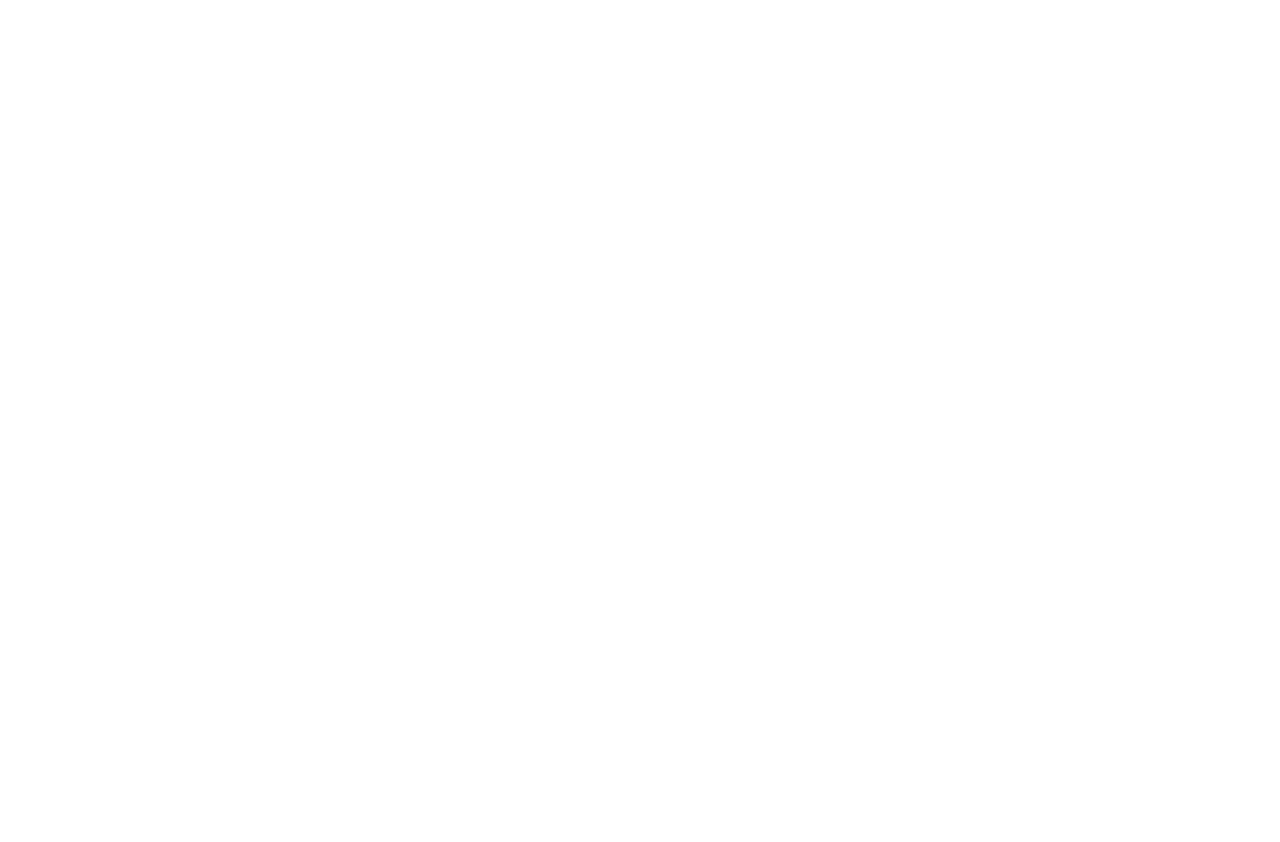
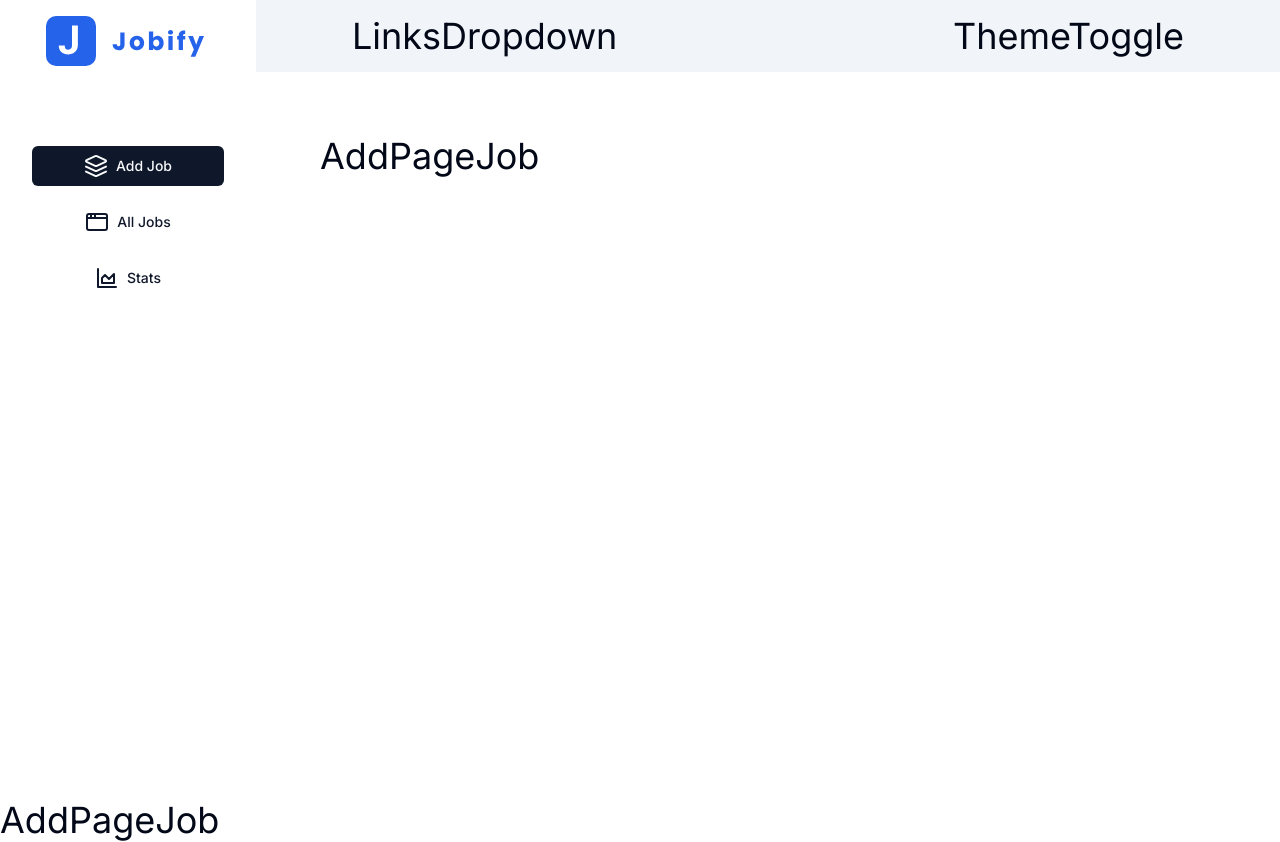
Before and after one commit to AbdullahTami/jobify, a Next.js app: page /add-job in a window 1280 px wide. Before the commit the page ends 800 px from the top, so only its background shows below. Built offline with nearby package versions, Linux system fonts and the light colour scheme.

Commit message:
dashboard initial layout done

```diff
--- a/app/(dashboard)/add-job/page.tsx
+++ b/app/(dashboard)/add-job/page.tsx
@@ -1,5 +1,5 @@
 import React from "react";
 
 export default function AddPageJob() {
-  return <h1 className="text-4xl"></h1>;
+  return <h1 className="text-4xl">AddPageJob</h1>;
 }
--- a/app/(dashboard)/layout.tsx
+++ b/app/(dashboard)/layout.tsx
@@ -1,5 +1,21 @@
-import React from "react";
+import Navbar from "@/components/Navbar";
+import Sidebar from "@/components/Sidebar";
+import { PropsWithChildren } from "react";
 
-export default function Layout({ children }: { children: React.ReactNode }) {
-  return <div>{children}</div>;
+export default function Layout({ children }: PropsWithChildren) {
+  return (
+    <main className="grid lg:grid-cols-5">
+      {/* First-col hide on small screen */}
+      <div className="hidden lg:block log:col-span-1 lg:min-h-screen">
+        <Sidebar />
+      </div>
+
+      {/* Second-col hide dropdown on big screen */}
+      <div className="lg:col-span-4">
+        <Navbar />
+        <div className="py-16 px-4 sm:px-8 lg:px-16">{children}</div>
+      </div>
+      {children}
+    </main>
+  );
 }
--- /dev/null
+++ b/components/LinksDropdown.tsx
@@ -0,0 +1,5 @@
+import React from "react";
+
+export default function LinksDropdown() {
+  return <h1 className="text-4xl">LinksDropdown</h1>;
+}
--- /dev/null
+++ b/components/Navbar.tsx
@@ -0,0 +1,16 @@
+import React from "react";
+import LinksDropdown from "./LinksDropdown";
+import ThemeToggle from "./ThemeToggle";
+import { UserButton } from "@clerk/nextjs";
+
+export default function Navbar() {
+  return (
+    <nav className="bg-muted py-4 sm:px-16 lg:px-24 px-4 flex items-center justify-between">
+      <LinksDropdown />
+      <div className="flex items-center gap-x-4">
+        <ThemeToggle />
+        <UserButton />
+      </div>
+    </nav>
+  );
+}
--- /dev/null
+++ b/components/Sidebar.tsx
@@ -0,0 +1,34 @@
+"use client";
+
+import Image from "next/image";
+import Logo from "@/assets/logo.svg";
+import { usePathname } from "next/navigation";
+import links from "@/utils/links";
+import { Button } from "./ui/button";
+import Link from "next/link";
+
+export default function Sidebar() {
+  const pathname = usePathname();
+  console.log(pathname);
+
+  return (
+    <aside className="py-4 px-8 bg-mutated h-full">
+      <Image src={Logo} alt="Logo" className="mx-auto" />
+      <div className="flex flex-col mt-20 gap-y-4">
+        {links.map((link) => {
+          return (
+            <Button
+              asChild
+              key={link.href}
+              variant={pathname === link.href ? "default" : "link"}
+            >
+              <Link href={link.href} className="flex items-center gap-x-2">
+                {link.icon} <span className="capitalize">{link.label}</span>
+              </Link>
+            </Button>
+          );
+        })}
+      </div>
+    </aside>
+  );
+}
--- /dev/null
+++ b/components/ThemeToggle.tsx
@@ -0,0 +1,5 @@
+import React from "react";
+
+export default function ThemeToggle() {
+  return <h1 className="text-4xl">ThemeToggle</h1>;
+}
--- /dev/null
+++ b/components/ui/dropdown-menu.tsx
@@ -0,0 +1,200 @@
+"use client"
+
+import * as React from "react"
+import * as DropdownMenuPrimitive from "@radix-ui/react-dropdown-menu"
+import { Check, ChevronRight, Circle } from "lucide-react"
+
+import { cn } from "@/lib/utils"
+
+const DropdownMenu = DropdownMenuPrimitive.Root
+
+const DropdownMenuTrigger = DropdownMenuPrimitive.Trigger
+
+const DropdownMenuGroup = DropdownMenuPrimitive.Group
+
+const DropdownMenuPortal = DropdownMenuPrimitive.Portal
+
+const DropdownMenuSub = DropdownMenuPrimitive.Sub
+
+const DropdownMenuRadioGroup = DropdownMenuPrimitive.RadioGroup
+
+const DropdownMenuSubTrigger = React.forwardRef<
+  React.ElementRef<typeof DropdownMenuPrimitive.SubTrigger>,
+  React.ComponentPropsWithoutRef<typeof DropdownMenuPrimitive.SubTrigger> & {
+    inset?: boolean
+  }
+>(({ className, inset, children, ...props }, ref) => (
+  <DropdownMenuPrimitive.SubTrigger
+    ref={ref}
+    className={cn(
+      "flex cursor-default select-none items-center rounded-sm px-2 py-1.5 text-sm outline-none focus:bg-accent data-[state=open]:bg-accent",
+      inset && "pl-8",
+      className
+    )}
+    {...props}
+  >
+    {children}
+    <ChevronRight className="ml-auto h-4 w-4" />
+  </DropdownMenuPrimitive.SubTrigger>
+))
+DropdownMenuSubTrigger.displayName =
+  DropdownMenuPrimitive.SubTrigger.displayName
+
+const DropdownMenuSubContent = React.forwardRef<
+  React.ElementRef<typeof DropdownMenuPrimitive.SubContent>,
+  React.ComponentPropsWithoutRef<typeof DropdownMenuPrimitive.SubContent>
+>(({ className, ...props }, ref) => (
+  <DropdownMenuPrimitive.SubContent
+    ref={ref}
+    className={cn(
+      "z-50 min-w-[8rem] overflow-hidden rounded-md border bg-popover p-1 text-popover-foreground shadow-lg data-[state=open]:animate-in data-[state=closed]:animate-out data-[state=closed]:fade-out-0 data-[state=open]:fade-in-0 data-[state=closed]:zoom-out-95 data-[state=open]:zoom-in-95 data-[side=bottom]:slide-in-from-top-2 data-[side=left]:slide-in-from-right-2 data-[side=right]:slide-in-from-left-2 data-[side=top]:slide-in-from-bottom-2",
+      className
+    )}
+    {...props}
+  />
+))
+DropdownMenuSubContent.displayName =
+  DropdownMenuPrimitive.SubContent.displayName
+
+const DropdownMenuContent = React.forwardRef<
+  React.ElementRef<typeof DropdownMenuPrimitive.Content>,
+  React.ComponentPropsWithoutRef<typeof DropdownMenuPrimitive.Content>
+>(({ className, sideOffset = 4, ...props }, ref) => (
+  <DropdownMenuPrimitive.Portal>
+    <DropdownMenuPrimitive.Content
+      ref={ref}
+      sideOffset={sideOffset}
+      className={cn(
+        "z-50 min-w-[8rem] overflow-hidden rounded-md border bg-popover p-1 text-popover-foreground shadow-md data-[state=open]:animate-in data-[state=closed]:animate-out data-[state=closed]:fade-out-0 data-[state=open]:fade-in-0 data-[state=closed]:zoom-out-95 data-[state=open]:zoom-in-95 data-[side=bottom]:slide-in-from-top-2 data-[side=left]:slide-in-from-right-2 data-[side=right]:slide-in-from-left-2 data-[side=top]:slide-in-from-bottom-2",
+        className
+      )}
+      {...props}
+    />
+  </DropdownMenuPrimitive.Portal>
+))
+DropdownMenuContent.displayName = DropdownMenuPrimitive.Content.displayName
+
+const DropdownMenuItem = React.forwardRef<
+  React.ElementRef<typeof DropdownMenuPrimitive.Item>,
+  React.ComponentPropsWithoutRef<typeof DropdownMenuPrimitive.Item> & {
+    inset?: boolean
+  }
+>(({ className, inset, ...props }, ref) => (
+  <DropdownMenuPrimitive.Item
+    ref={ref}
+    className={cn(
+      "relative flex cursor-default select-none items-center rounded-sm px-2 py-1.5 text-sm outline-none transition-colors focus:bg-accent focus:text-accent-foreground data-[disabled]:pointer-events-none data-[disabled]:opacity-50",
+      inset && "pl-8",
+      className
+    )}
+    {...props}
+  />
+))
+DropdownMenuItem.displayName = DropdownMenuPrimitive.Item.displayName
+
+const DropdownMenuCheckboxItem = React.forwardRef<
+  React.ElementRef<typeof DropdownMenuPrimitive.CheckboxItem>,
+  React.ComponentPropsWithoutRef<typeof DropdownMenuPrimitive.CheckboxItem>
+>(({ className, children, checked, ...props }, ref) => (
+  <DropdownMenuPrimitive.CheckboxItem
+    ref={ref}
+    className={cn(
+      "relative flex cursor-default select-none items-center rounded-sm py-1.5 pl-8 pr-2 text-sm outline-none transition-colors focus:bg-accent focus:text-accent-foreground data-[disabled]:pointer-events-none data-[disabled]:opacity-50",
+      className
+    )}
+    checked={checked}
+    {...props}
+  >
+    <span className="absolute left-2 flex h-3.5 w-3.5 items-center justify-center">
+      <DropdownMenuPrimitive.ItemIndicator>
+        <Check className="h-4 w-4" />
+      </DropdownMenuPrimitive.ItemIndicator>
+    </span>
+    {children}
+  </DropdownMenuPrimitive.CheckboxItem>
+))
+DropdownMenuCheckboxItem.displayName =
+  DropdownMenuPrimitive.CheckboxItem.displayName
+
+const DropdownMenuRadioItem = React.forwardRef<
+  React.ElementRef<typeof DropdownMenuPrimitive.RadioItem>,
+  React.ComponentPropsWithoutRef<typeof DropdownMenuPrimitive.RadioItem>
+>(({ className, children, ...props }, ref) => (
+  <DropdownMenuPrimitive.RadioItem
+    ref={ref}
+    className={cn(
+      "relative flex cursor-default select-none items-center rounded-sm py-1.5 pl-8 pr-2 text-sm outline-none transition-colors focus:bg-accent focus:text-accent-foreground data-[disabled]:pointer-events-none data-[disabled]:opacity-50",
+      className
+    )}
+    {...props}
+  >
+    <span className="absolute left-2 flex h-3.5 w-3.5 items-center justify-center">
+      <DropdownMenuPrimitive.ItemIndicator>
+        <Circle className="h-2 w-2 fill-current" />
+      </DropdownMenuPrimitive.ItemIndicator>
+    </span>
+    {children}
+  </DropdownMenuPrimitive.RadioItem>
+))
+DropdownMenuRadioItem.displayName = DropdownMenuPrimitive.RadioItem.displayName
+
+const DropdownMenuLabel = React.forwardRef<
+  React.ElementRef<typeof DropdownMenuPrimitive.Label>,
+  React.ComponentPropsWithoutRef<typeof DropdownMenuPrimitive.Label> & {
+    inset?: boolean
+  }
+>(({ className, inset, ...props }, ref) => (
+  <DropdownMenuPrimitive.Label
+    ref={ref}
+    className={cn(
+      "px-2 py-1.5 text-sm font-semibold",
+      inset && "pl-8",
+      className
+    )}
+    {...props}
+  />
+))
+DropdownMenuLabel.displayName = DropdownMenuPrimitive.Label.displayName
+
+const DropdownMenuSeparator = React.forwardRef<
+  React.ElementRef<typeof DropdownMenuPrimitive.Separator>,
+  React.ComponentPropsWithoutRef<typeof DropdownMenuPrimitive.Separator>
+>(({ className, ...props }, ref) => (
+  <DropdownMenuPrimitive.Separator
+    ref={ref}
+    className={cn("-mx-1 my-1 h-px bg-muted", className)}
+    {...props}
+  />
+))
+DropdownMenuSeparator.displayName = DropdownMenuPrimitive.Separator.displayName
+
+const DropdownMenuShortcut = ({
+  className,
+  ...props
+}: React.HTMLAttributes<HTMLSpanElement>) => {
+  return (
+    <span
+      className={cn("ml-auto text-xs tracking-widest opacity-60", className)}
+      {...props}
+    />
+  )
+}
+DropdownMenuShortcut.displayName = "DropdownMenuShortcut"
+
+export {
+  DropdownMenu,
+  DropdownMenuTrigger,
+  DropdownMenuContent,
+  DropdownMenuItem,
+  DropdownMenuCheckboxItem,
+  DropdownMenuRadioItem,
+  DropdownMenuLabel,
+  DropdownMenuSeparator,
+  DropdownMenuShortcut,
+  DropdownMenuGroup,
+  DropdownMenuPortal,
+  DropdownMenuSub,
+  DropdownMenuSubContent,
+  DropdownMenuSubTrigger,
+  DropdownMenuRadioGroup,
+}
--- a/package.json
+++ b/package.json
@@ -11,6 +11,7 @@
   "dependencies": {
     "@clerk/nextjs": "^4.27.7",
     "@prisma/client": "^5.7.0",
+    "@radix-ui/react-dropdown-menu": "^2.0.6",
     "@radix-ui/react-slot": "^1.0.2",
     "@tanstack/react-query": "^5.14.0",
     "@tanstack/react-query-devtools": "^5.14.0",
--- /dev/null
+++ b/utils/links.tsx
@@ -0,0 +1,27 @@
+import { AreaChart, Layers, AppWindow } from "lucide-react";
+
+type NavLink = {
+  href: string;
+  label: string;
+  icon: React.ReactNode;
+};
+
+const links: NavLink[] = [
+  {
+    href: "/add-job",
+    label: "add job",
+    icon: <Layers />,
+  },
+  {
+    href: "/jobs",
+    label: "all jobs",
+    icon: <AppWindow />,
+  },
+  {
+    href: "/stats",
+    label: "stats",
+    icon: <AreaChart />,
+  },
+];
+
+export default links;
```
Also changed, not shown: 1 other file (tests, documents, lock files or other folders).
